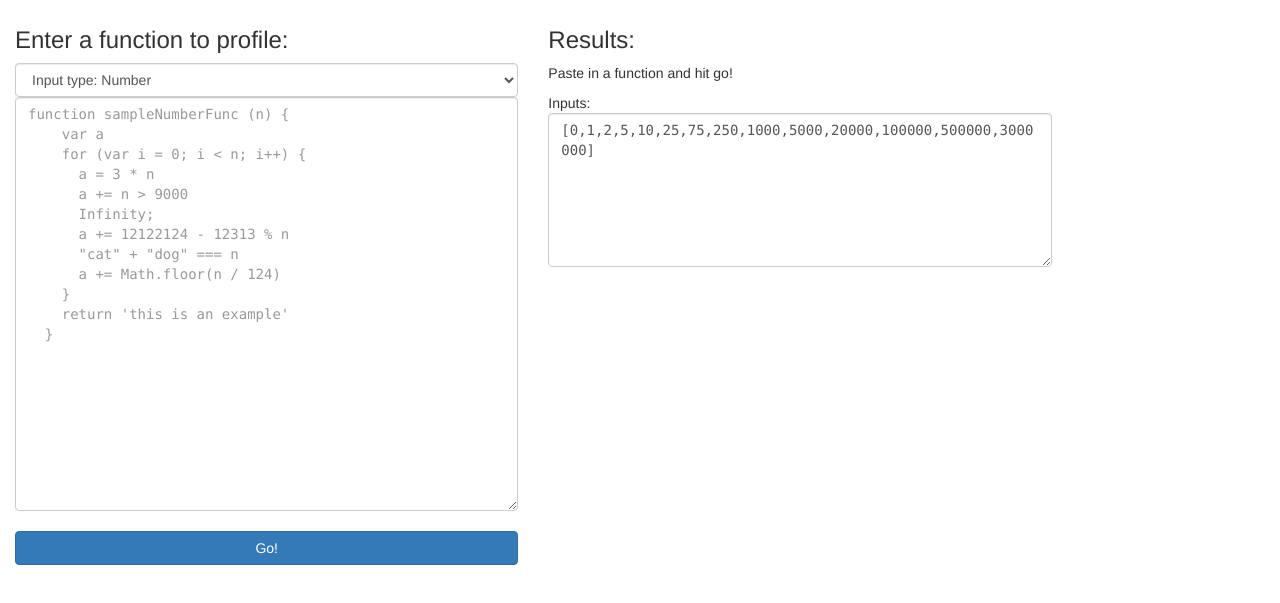
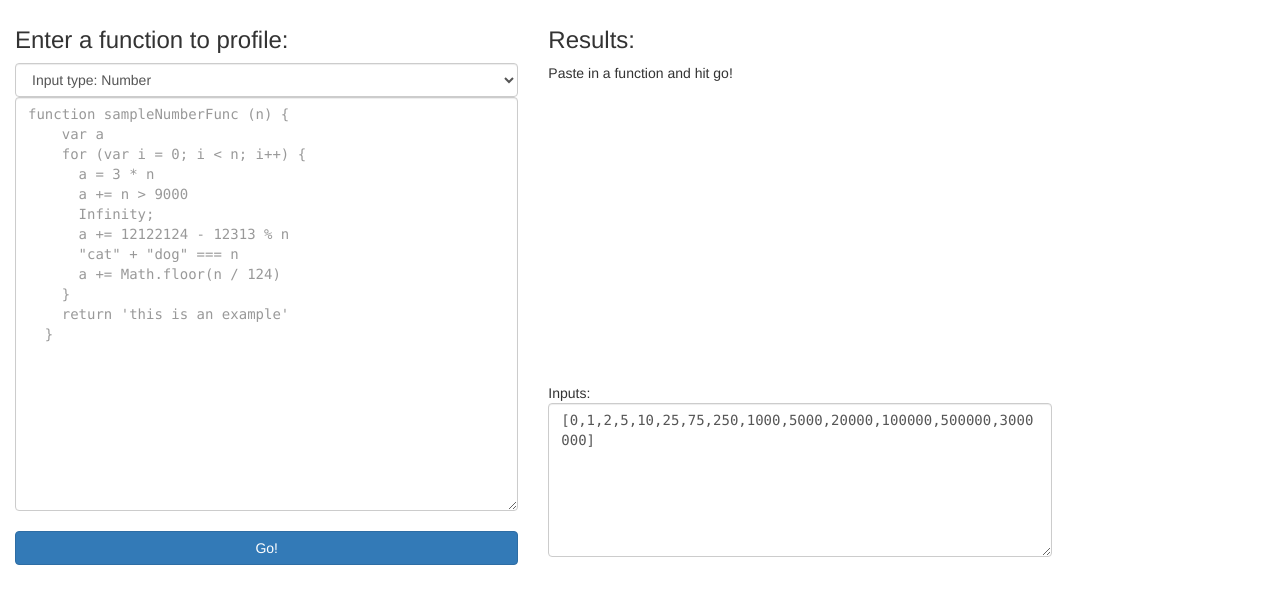
Before and after one commit to dsernst/time-complexity-viewer, a website: page index.html in a window 1280 px wide. Shown: the part 63-666 px from the top of the page. Drawn offline with Linux system fonts and the light colour scheme.

Commit message:
affix resultsInput box to one position so it doesn't jump around

```diff
--- a/index.html
+++ b/index.html
@@ -33,7 +33,7 @@
     <div class="results col-md-5">
       <h3>Results:</h3>
       <p>Paste in a function and hit go!</p>
-      <div id="chart"></div>
+      <div style="min-height: 290px"><div id="chart"></div></div>
       <lable>Inputs:</label>
       <samp><textarea class="form-control" rows="7"></textarea></samp>
       <ul></ul>
```
